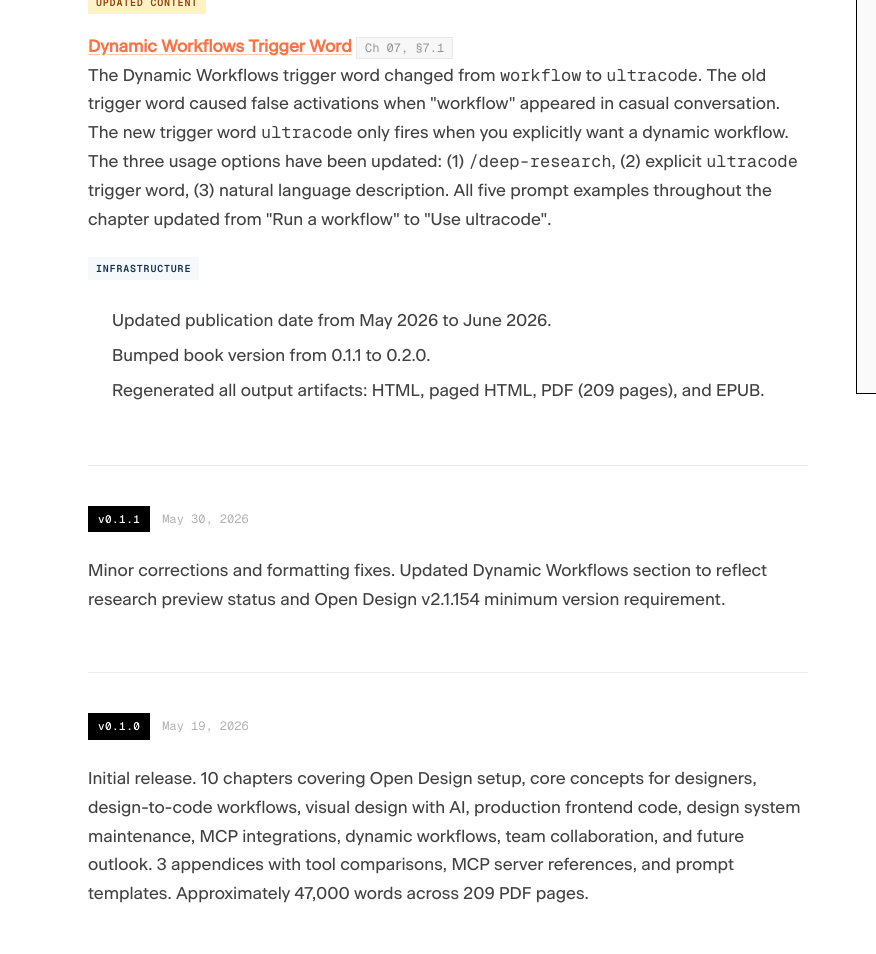
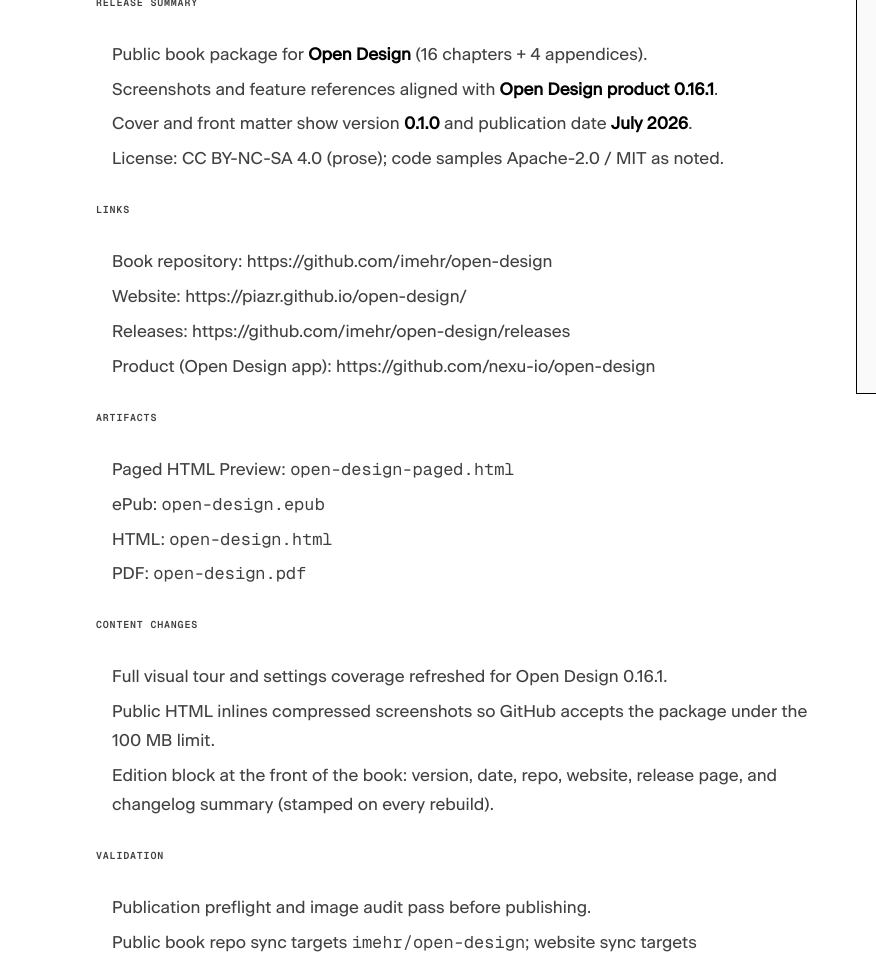
Before and after one commit to Piazr/open-design, a plain HTML site: page changelog.html in a window 1280 px wide. Shown: the part 640-1594 px from the top of the page, 0-876 px from the left. Drawn offline with nearby package versions, Linux system fonts and the light colour scheme; a web font is replaced by a local one.

Commit message:
chore: sync website for v0.1.0

```diff
--- a/changelog.html
+++ b/changelog.html
@@ -248,46 +248,49 @@
 
       <!-- Left Column: Releases -->
       <div class="lg:col-span-8 changelog-content">
-
-        <!-- v0.2.0 -->
+      <!-- bw:changelog-start -->
+        <!-- v0.1.0 -->
         <div class="release-entry">
           <div class="flex items-center gap-3 mb-6">
             <span class="release-badge new">Latest</span>
-            <span class="font-mono text-sm text-black/50">v0.2.0</span>
-            <span class="font-mono text-xs text-black/30">June 5, 2026</span>
+            <span class="font-mono text-sm text-black/50">v0.1.0</span>
+            <span class="font-mono text-xs text-black/30">July 24, 2026</span>
           </div>
-
-          <p class="section-tag updated-content">Updated Content</p>
-
-          <p><strong><a href="chapters/07.html">Dynamic Workflows Trigger Word</a></strong> <span class="chapter-ref">Ch 07, &sect;7.1</span><br>
-          The Dynamic Workflows trigger word changed from <code>workflow</code> to <code>ultracode</code>. The old trigger word caused false activations when "workflow" appeared in casual conversation. The new trigger word <code>ultracode</code> only fires when you explicitly want a dynamic workflow. The three usage options have been updated: (1) <code>/deep-research</code>, (2) explicit <code>ultracode</code> trigger word, (3) natural language description. All five prompt examples throughout the chapter updated from "Run a workflow" to "Use ultracode".</p>
-
-          <p class="section-tag infrastructure">Infrastructure</p>
+          <p class="section-tag">Release Summary</p>
           <ul>
-            <li>Updated publication date from May 2026 to June 2026.</li>
-            <li>Bumped book version from 0.1.1 to 0.2.0.</li>
-            <li>Regenerated all output artifacts: HTML, paged HTML, PDF (209 pages), and EPUB.</li>
+          <li>Public book package for <strong>Open Design</strong> (16 chapters + 4 appendices).</li>
+          <li>Screenshots and feature references aligned with <strong>Open Design product 0.16.1</strong>.</li>
+          <li>Cover and front matter show version <strong>0.1.0</strong> and publication date <strong>July 2026</strong>.</li>
+          <li>License: CC BY-NC-SA 4.0 (prose); code samples Apache-2.0 / MIT as noted.</li>
+          </ul>
+          <p class="section-tag">Links</p>
+          <ul>
+          <li>Book repository: https://github.com/imehr/open-design</li>
+          <li>Website: https://piazr.github.io/open-design/</li>
+          <li>Releases: https://github.com/imehr/open-design/releases</li>
+          <li>Product (Open Design app): https://github.com/nexu-io/open-design</li>
+          </ul>
+          <p class="section-tag">Artifacts</p>
+          <ul>
+          <li>Paged HTML Preview: <code>open-design-paged.html</code></li>
+          <li>ePub: <code>open-design.epub</code></li>
+          <li>HTML: <code>open-design.html</code></li>
+          <li>PDF: <code>open-design.pdf</code></li>
+          </ul>
+          <p class="section-tag">Content Changes</p>
+          <ul>
+          <li>Full visual tour and settings coverage refreshed for Open Design 0.16.1.</li>
+          <li>Public HTML inlines compressed screenshots so GitHub accepts the package under the 100 MB limit.</li>
+          <li>Edition block at the front of the book: version, date, repo, website, release page, and changelog summary (stamped on every rebuild).</li>
+          </ul>
+          <p class="section-tag">Validation</p>
+          <ul>
+          <li>Publication preflight and image audit pass before publishing.</li>
+          <li>Public book repo sync targets <code>imehr/open-design</code>; website sync targets <code>Piazr/open-design</code>.</li>
           </ul>
         </div>
 
-        <!-- v0.1.1 -->
-        <div class="release-entry">
-          <div class="flex items-center gap-3 mb-6">
-            <span class="release-badge">v0.1.1</span>
-            <span class="font-mono text-xs text-black/30">May 30, 2026</span>
-          </div>
-          <p class="changelog-content">Minor corrections and formatting fixes. Updated Dynamic Workflows section to reflect research preview status and Open Design v2.1.154 minimum version requirement.</p>
-        </div>
-
-        <!-- v0.1.0 -->
-        <div class="release-entry">
-          <div class="flex items-center gap-3 mb-6">
-            <span class="release-badge">v0.1.0</span>
-            <span class="font-mono text-xs text-black/30">May 19, 2026</span>
-          </div>
-          <p class="changelog-content">Initial release. 10 chapters covering Open Design setup, core concepts for designers, design-to-code workflows, visual design with AI, production frontend code, design system maintenance, MCP integrations, dynamic workflows, team collaboration, and future outlook. 3 appendices with tool comparisons, MCP server references, and prompt templates. Approximately 47,000 words across 209 PDF pages.</p>
-        </div>
-
+      <!-- bw:changelog-end -->
       </div>
 
       <!-- Right Column: Quick Links -->
@@ -299,15 +302,15 @@
             <p class="font-sans text-sm font-bold text-black">Download</p>
             <p class="text-xs text-black/60 mt-1">Get the latest version</p>
             <div class="mt-3 space-y-2">
-              <a href="https://github.com/imehr/open-design/releases/download/v0.2.0/open-design.pdf" class="flex items-center gap-2 text-sm text-coral hover:text-coral/80 transition-colors">
+              <a href="https://github.com/imehr/open-design/releases/download/v0.1.0/open-design.pdf" class="flex items-center gap-2 text-sm text-coral hover:text-coral/80 transition-colors">
                 <i data-lucide="file-text" class="size-4"></i>
                 PDF (209 pages, 19.2 MB)
               </a>
-              <a href="https://github.com/imehr/open-design/releases/download/v0.2.0/open-design.epub" class="flex items-center gap-2 text-sm text-coral hover:text-coral/80 transition-colors">
+              <a href="https://github.com/imehr/open-design/releases/download/v0.1.0/open-design.epub" class="flex items-center gap-2 text-sm text-coral hover:text-coral/80 transition-colors">
                 <i data-lucide="book-open" class="size-4"></i>
                 EPUB (18.3 MB)
               </a>
-              <a href="https://github.com/imehr/open-design/releases/download/v0.2.0/open-design.html" class="flex items-center gap-2 text-sm text-coral hover:text-coral/80 transition-colors">
+              <a href="https://github.com/imehr/open-design/releases/download/v0.1.0/open-design.html" class="flex items-center gap-2 text-sm text-coral hover:text-coral/80 transition-colors">
                 <i data-lucide="globe" class="size-4"></i>
                 Single-file HTML
               </a>
@@ -368,7 +371,7 @@
         <div class="flex flex-col items-start justify-between gap-4 md:flex-row md:items-center">
           <div class="font-mono text-[11px] text-white/50 leading-relaxed">
             <p>&copy;2026 Mehran Mozaffari. All rights reserved.</p>
-            <p class="mt-1">First Edition. Published June 2026. All content, code examples, and illustrations are the original work of the author.</p>
+            <p class="mt-1">First Edition. Published July 2026. All content, code examples, and illustrations are the original work of the author.</p>
           </div>
           <div class="flex items-center gap-6">
             <a href="about.html" class="font-mono text-[11px] text-white/40 hover:text-white transition-colors">About</a>
```
Also changed, not shown: chapters/01.html (+16 -0 lines), 1 other file.
